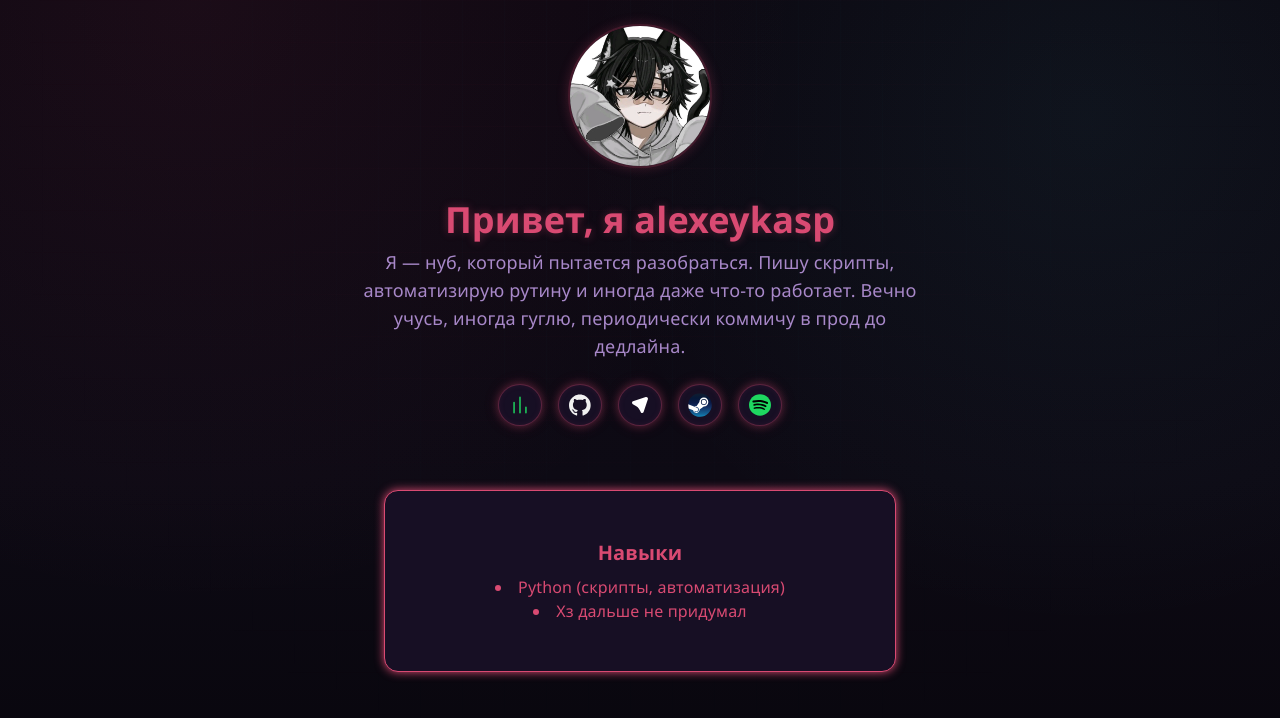
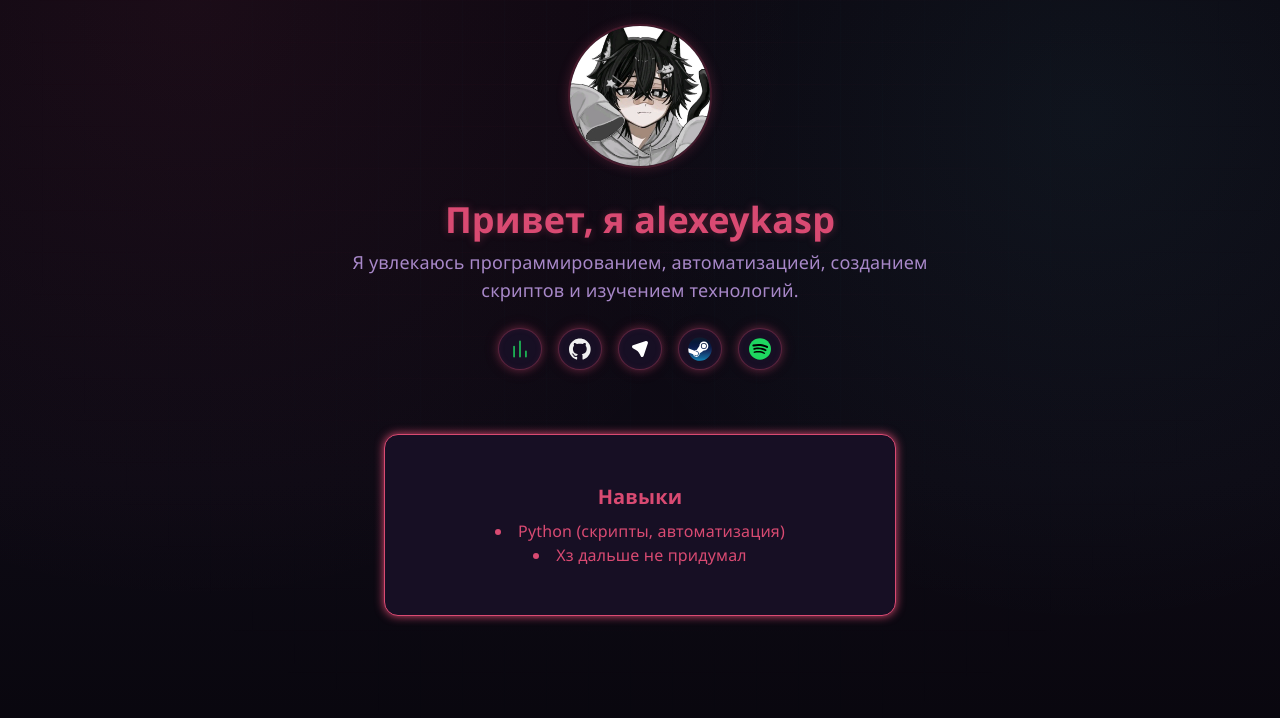
Before and after one commit to alexeykasp/web, a Next.js app: page / in a window 1280 px wide. Shown: the top 718 px of the page. Built offline with nearby package versions, Linux system fonts and the light colour scheme.

Commit message:
revert: вернул описание обратно

```diff
--- a/app/components/Web.tsx
+++ b/app/components/Web.tsx
@@ -162,9 +162,8 @@ function MainContent() {
           className="text-lg mb-6 max-w-xl text-center animate-text"
           style={{ color: "var(--text-color)" }}
         >
-          Я — нуб, который пытается разобраться. Пишу скрипты, автоматизирую
-          рутину и иногда даже что-то работает. Вечно учусь, иногда гуглю,
-          периодически коммичу в прод до дедлайна.
+          Я увлекаюсь программированием, автоматизацией, созданием скриптов и
+          изучением технологий.
         </p>
 
         {/* Контакты */}
```
